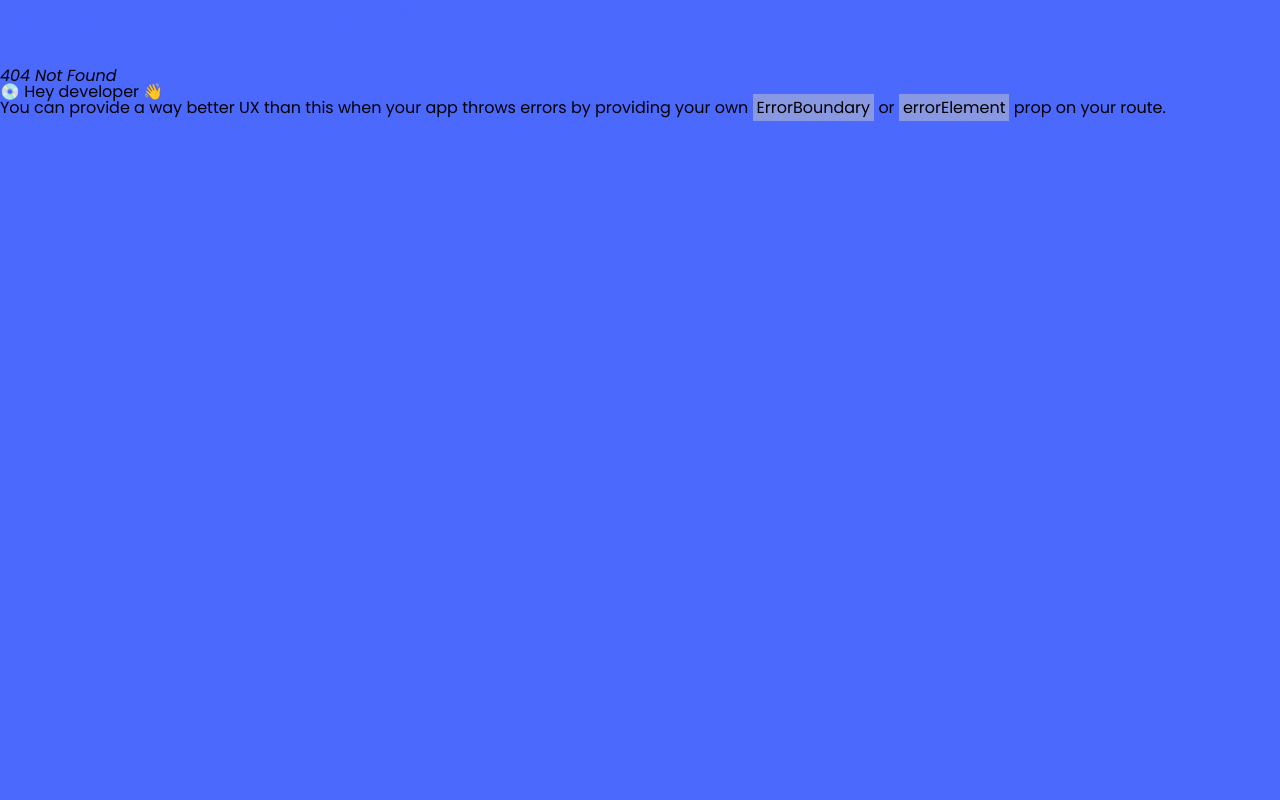
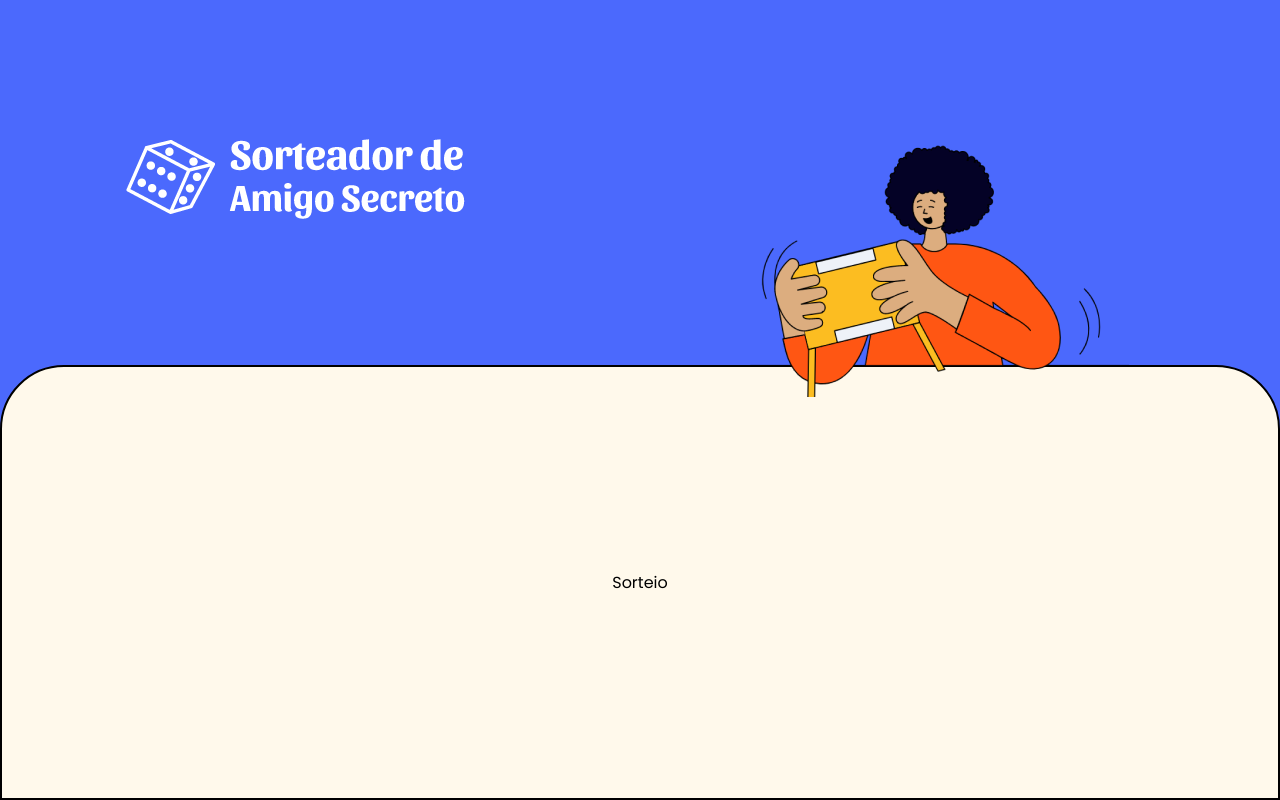
Before and after one commit to lucaspanizio/sorteador-de-amigo-secreto, a React (Vite) app: page /sorteio in a window 1280 px wide. Before the commit this address had no page. Built offline with nearby package versions, Linux system fonts and the light colour scheme.

Commit message:
:sparkles: feat: add layout component and draw page

```diff
--- a/src/components/AttendeesList/index.tsx
+++ b/src/components/AttendeesList/index.tsx
@@ -3,12 +3,10 @@ import { useAttendees } from '@/hooks/useAttendees';
 export const AttendeesList = () => {
   const { attendees } = useAttendees();
   return (
-    <>
-      <ul>
-        {attendees.map((attendee) => (
-          <li key={attendee}>{attendee}</li>
-        ))}
-      </ul>
-    </>
+    <ul>
+      {attendees.map((attendee) => (
+        <li key={attendee}>{attendee}</li>
+      ))}
+    </ul>
   );
 };
--- /dev/null
+++ b/src/components/Layout/index.tsx
@@ -0,0 +1,14 @@
+import { Outlet } from 'react-router-dom';
+import { Card } from '@/components/Card';
+import { Header } from '@/components/Header';
+
+export const Layout = () => {
+  return (
+    <>
+      <Header />
+      <Card>
+        <Outlet />
+      </Card>
+    </>
+  );
+};
--- /dev/null
+++ b/src/pages/Draw/index.tsx
@@ -0,0 +1,3 @@
+export const Draw = () => {
+  return <>Sorteio</>;
+};
--- a/src/pages/routes.tsx
+++ b/src/pages/routes.tsx
@@ -1,4 +1,15 @@
-import { createBrowserRouter } from 'react-router-dom';
+import { createBrowserRouter, Navigate } from 'react-router-dom';
+import { Layout } from '@/components/Layout';
 import { Home } from '@/pages/Home';
+import { Draw } from '@/pages/Draw';
 
-export const router = createBrowserRouter([{ path: '/', element: <Home /> }]);
+export const router = createBrowserRouter([
+  {
+    path: '/',
+    element: <Layout />,
+    children: [
+      { path: '', element: <Home /> },
+      { path: 'sorteio', element: <Draw /> },
+    ],
+  },
+]);
```
